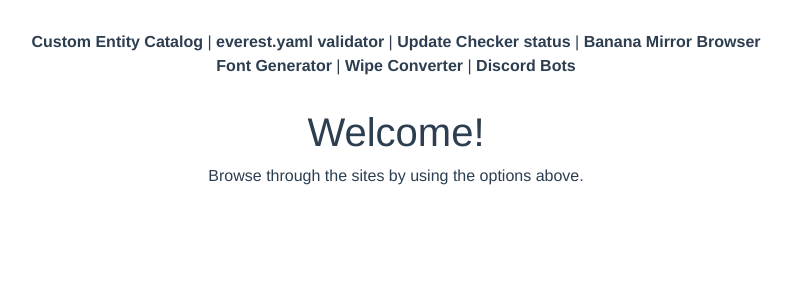
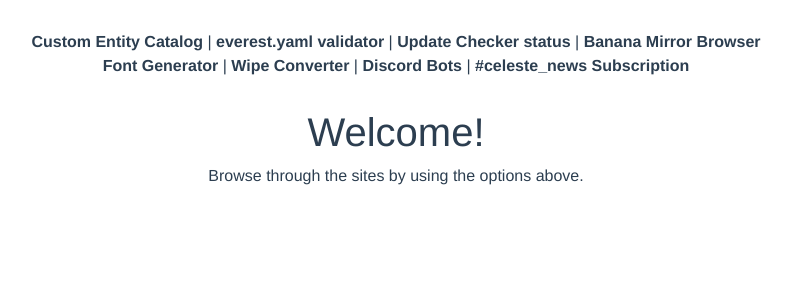
Before and after one commit to max4805/RandomStuffWebsiteJS, a Vue app in the folder front/: page / in a window 1280 px wide. Shown: the top 300 px of the page, without its empty margins (244-1036 px from the left). Built offline with nearby package versions, Linux system fonts and the light colour scheme.

Commit message:
Added #celeste_news_network Subscription Service to navbar

```diff
--- a/front/src/App.vue
+++ b/front/src/App.vue
@@ -28,6 +28,11 @@
       <span class="sep"> | </span>
       <a href="https://max480-random-stuff.appspot.com/discord-bots.html"
         >Discord&nbsp;Bots</a
+      >
+      <span class="sep"> | </span>
+      <a
+        href="https://max480-random-stuff.appspot.com/celeste/news-network-subscription"
+        >#celeste_news&nbsp;Subscription</a
       >
     </div>
     <router-view />
```
